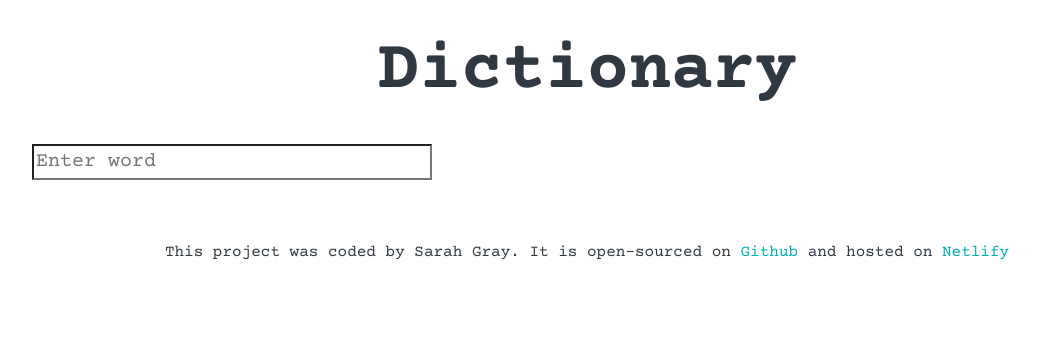
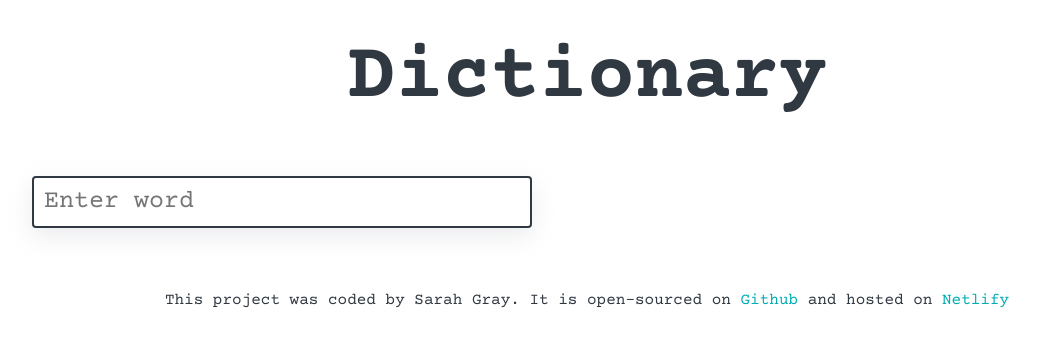
Before and after one commit to SL-GW/dictionary-project, a React (Create React App) app: page / in a window 1280 px wide. Shown: the top 346 px of the page, without its empty margins (53-1093 px from the left). Built offline with nearby package versions, Linux system fonts and the light colour scheme.

Commit message:
Updated css

```diff
--- a/src/App.css
+++ b/src/App.css
@@ -1,20 +1,20 @@
 .App {
+  color: #303841;
   font-family: "Courier Prime", monospace;
+  font-style: normal;
   font-weight: 400;
-  font-style: normal;
-  color: #303841;
 }
 
 .App h1 {
-  font-size: 70px;
+  font-size: 80px;
   font-weight: 600;
+  margin: 30px 0 50px 0;
   text-align: center;
-  margin: 30px 0;
 }
 
 .App footer {
+  margin: 60px 0;
   text-align: center;
-  margin: 60px 0;
 }
 
 .App a {
--- a/src/Dictionary.css
+++ b/src/Dictionary.css
@@ -1,5 +1,10 @@
 .Dictionary input {
-  font-size: 20px;
+  border: 2px solid #303841;
+  border-radius: 4px;
+  box-shadow: rgba(149, 157, 165, 0.2) 0px 8px 24px;
+  color: #303841;
+  font-size: 25px;
   line-height: 1.5;
-  width: 400px;
+  padding: 5px 10px;
+  width: 500px;
 }
--- a/src/Meaning.css
+++ b/src/Meaning.css
@@ -1,6 +1,7 @@
 .Meaning h3 {
   margin: 30px 0 30px 0;
-  font-size: 30px;
+  font-size: 28px;
+  font-weight: 400;
 }
 
 .Meaning p {
--- a/src/Results.css
+++ /dev/null
@@ -1,2 +0,0 @@
-.Results {
-}
--- a/src/Results.js
+++ b/src/Results.js
@@ -1,6 +1,5 @@
 import React from "react";
 import Meaning from "./Meaning";
-import "./Results.css";
 
 export default function Results(props) {
   console.log(props.results);
```
